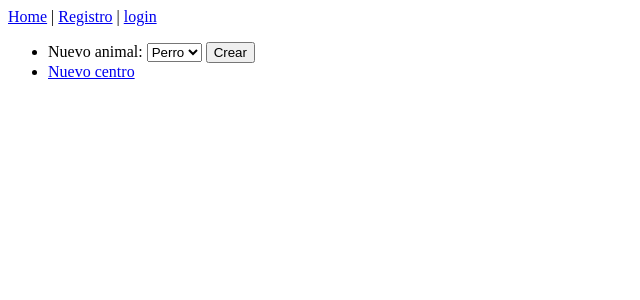
After one commit to RobertTrif/PetShelter, a Django app: page /administracion/ in a window 1280 px wide. The commit adds this page. Shown: the top 300 px of the page, without its empty margins (0-640 px from the left). Run offline with Django 4.2, Linux system fonts and the light colour scheme.

Commit message:
user can add new instances feature

```diff
--- a/petshelter/settings.py
+++ b/petshelter/settings.py
@@ -99,7 +99,7 @@ WSGI_APPLICATION = 'petshelter.wsgi.application'
 
 # Database
 # https://docs.djangoproject.com/en/4.1/ref/settings/#databases
-'''
+
 DATABASES = {
     'default': {
         'ENGINE': 'django.db.backends.sqlite3',
@@ -113,7 +113,7 @@ DATABASES = {
     # read os.environ[’SQLITE_URL’]
     'extra': env.db('SQLITE_URL', default='sqlite:////db.sqlite3')
 }
-
+'''
 # Password validation
 # https://docs.djangoproject.com/en/4.1/ref/settings/#auth-password-validators
 
--- a/petshelter/urls.py
+++ b/petshelter/urls.py
@@ -16,8 +16,12 @@ Including another URLconf
 from django.contrib import admin
 from django.urls import path
 import principal.views as wv
+import principal.forms as form
 from django.contrib.auth import views as auth_views
 from principal.views import CustomLoginView
+from django.views.generic.edit import CreateView
+from django.views.generic.detail import DetailView
+import principal.models as model
 
 urlpatterns = [
     path('admin/', admin.site.urls),
@@ -32,5 +36,18 @@ urlpatterns = [
     path('login/', auth_views.LoginView.as_view(template_name='login.html'), name='login'),
     path('logout/', auth_views.LogoutView.as_view(template_name='logout.html'), name='logout'),
     path('login/', CustomLoginView.as_view(), name='login'),
-
+    path('administracion/', wv.administracion, name='Administracion'),
+    path('administracion/crear_perro/',
+         CreateView.as_view(model=model.Perro, template_name = 'new_animal.html', form_class = form.NewPerro),
+         name='New_perro'),
+    path('administracion/crear_gato/',
+         CreateView.as_view(model=model.Gato, template_name = 'new_animal.html', form_class = form.NewGato),
+         name='New_gato'),
+    path('administracion/crear_otro/',
+         CreateView.as_view(model=model.Otro, template_name = 'new_animal.html', form_class = form.NewOtro),
+         name='New_otro'),
+    path('administracion/crear_centro/',
+         CreateView.as_view(model=model.Centro, template_name = 'new_animal.html', form_class = form.NewCentro),
+         name='New_centro'),
+    path('administracion/<int:pk>', DetailView.as_view(model= model.Animal, template_name='animal_creado.html'), name='Animal_creado'),
 ]
--- /dev/null
+++ b/principal/templates/administracion.html
@@ -0,0 +1,15 @@
+{% include 'base.html' %}
+<ul>
+    <li>
+    <form name="link">
+        <label>Nuevo animal:</label>
+        <select name="menu">
+            <option value={% url 'New_perro' %}>Perro</option>
+            <option value={% url 'New_gato' %}>Gato</option>
+            <option value={% url 'New_otro' %}>Otro</option>
+        </select>
+        <input type="button" onClick="location=document.link.menu.options[document.link.menu.selectedIndex].value;" value="Crear">
+    </form>
+    </li>
+    <li><a href={% url 'New_centro' %}>Nuevo centro</a></li>
+</ul>
--- /dev/null
+++ b/principal/templates/animal_creado.html
@@ -0,0 +1,2 @@
+{% include 'base.html' %}
+Animal creado correctamente
--- a/principal/templates/base.html
+++ b/principal/templates/base.html
@@ -5,11 +5,14 @@
     <meta charset="UTF-8">
     <meta http-equiv="X-UA-Compatible" content="IE=edge">
     <meta name="viewport" content="width=device-width, initial-scale=1.0">
-    <title>Document</title>
+    <title>PetShelter</title>
 </head>
 <body>
     <div>
-        <a href={% url 'Index' %}>Home</a> | {% if user.is_authenticated %} <a href={% url 'logout' %}>logout</a> {% else %}<a href={% url 'Registro_cliente' %}>Registro</a> | <a href={% url 'login' %}>login</a> {% endif %}
+        <a href={% url 'Index' %}>Home</a> |
+            {% if user.is_authenticated %} <a href={% url 'logout' %}>logout</a> {% else %}<a href={% url 'Registro_cliente' %}>Registro</a>
+            | <a href={% url 'login' %}>login</a> {% endif %}
+            {% if user.is_trabajador %} | <a href={% url 'Administracion' %}> Administracion</a> {% endif %}
         {% if user.is_cliente %}
         <h4>
             Conectado como {{user.cliente.nombre }} {{user.cliente.apellidos }}
--- a/principal/templates/login.html
+++ b/principal/templates/login.html
@@ -4,7 +4,7 @@
     <meta charset="UTF-8">
     <meta http-equiv="X-UA-Compatible" content="IE=edge">
     <meta name="viewport" content="width=device-width, initial-scale=1.0">
-    <title>Document</title>
+    <title>Login</title>
 </head>
   <h2>Login</h2>
   <form method="post">
--- a/principal/templates/logout.html
+++ b/principal/templates/logout.html
@@ -4,7 +4,7 @@
         <meta charset="UTF-8">
         <meta http-equiv="X-UA-Compatible" content="IE=edge">
         <meta name="viewport" content="width=device-width, initial-scale=1.0">
-        <title>Document</title>
+        <title>Logout</title>
     </head>
 <h2>Logout</h2>
 <p>You have successfully logged out.</p>
--- a/principal/templates/registro_cliente.html
+++ b/principal/templates/registro_cliente.html
@@ -4,7 +4,7 @@
     <meta charset="UTF-8">
     <meta http-equiv="X-UA-Compatible" content="IE=edge">
     <meta name="viewport" content="width=device-width, initial-scale=1.0">
-    <title>Document</title>
+    <title>Registro</title>
 </head>
 <body>
 
--- a/principal/templates/registro_trabajador.html
+++ b/principal/templates/registro_trabajador.html
@@ -4,7 +4,7 @@
     <meta charset="UTF-8">
     <meta http-equiv="X-UA-Compatible" content="IE=edge">
     <meta name="viewport" content="width=device-width, initial-scale=1.0">
-    <title>Document</title>
+    <title>Registro trbajador</title>
 </head>
 <body>
 
--- a/principal/views.py
+++ b/principal/views.py
@@ -46,6 +46,9 @@ def centros(request):
 def centro(request, centro_id):
     centro = Centro.objects.get(pk=centro_id)
     return render(request, "centro.html", {'centro':centro} )
+
+def administracion(request):
+    return render(request, "administracion.html")
 
 class RegistroClienteView(CreateView):
     model = WebUser
```
Also changed, not shown: principal/forms.py (+26 -2 lines), principal/models.py (+13 -0 lines), principal/templates/new_animal.html (added, +8 -0 lines), db.sqlite3.
